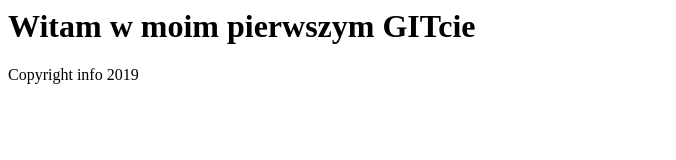
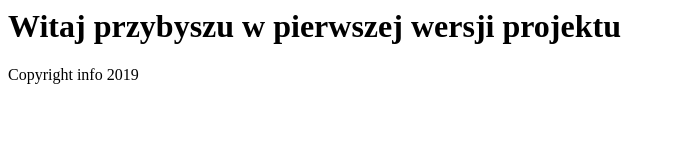
Before and after one commit to DanielDusko/kursGit, a plain HTML site: page index.html in a window 1280 px wide. Shown: the whole page, without its empty margins (0-676 px from the left). Drawn offline with Linux system fonts and the light colour scheme.

Commit message:
Modyfikacja pliku index.htm i dodanie wersji

```diff
--- a/index.html
+++ b/index.html
@@ -5,7 +5,7 @@
 </head>
 <body>
 	<div>
-		<h1>Witam w moim pierwszym GITcie</h1>
+		<h1>Witaj przybyszu w pierwszej wersji projektu</h1>
 	</div>
 
 	<div class="footer">Copyright info 2019</div>
```
Also changed, not shown: version.html (added, +1 -0 lines).
